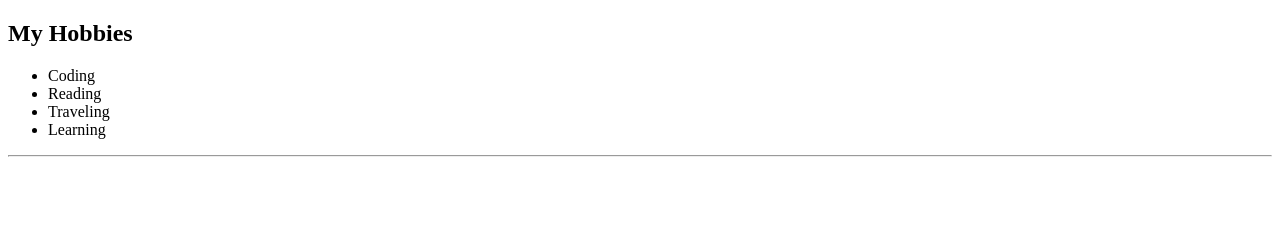
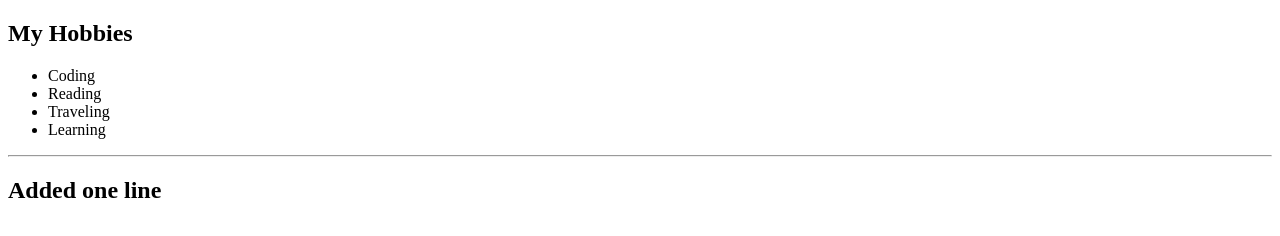
Before and after one commit to komalnkale01/MyProfile, a plain HTML site: page others.html in a window 1280 px wide. Drawn offline with Linux system fonts and the light colour scheme.

Commit message:
added functionality
added functionality

```diff
--- a/others.html
+++ b/others.html
@@ -14,6 +14,7 @@
         <li>Learning</li>
     </ul>
     <hr>
+    <h2>Added one line</h2>
 
 </body>
 </html>
```
